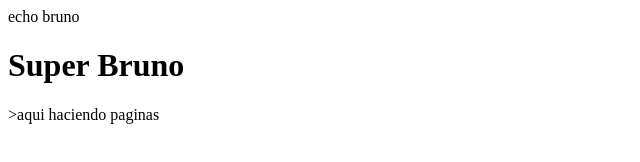
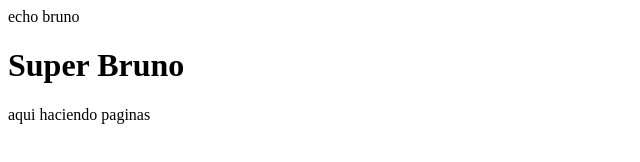
Before and after one commit to brunocenteno/brunocenteno.github.io, a plain HTML site: page index.html in a window 1280 px wide. Shown: the full height of the page, 0-640 px from the left. Drawn offline with Linux system fonts and the light colour scheme.

Commit message:
Update index.html

```diff
--- a/index.html
+++ b/index.html
@@ -1,4 +1,4 @@
 echo bruno
 <h1> Super Bruno </h1>
 
-<p>>aqui haciendo paginas</p>
+<p>aqui haciendo paginas</p>
```
